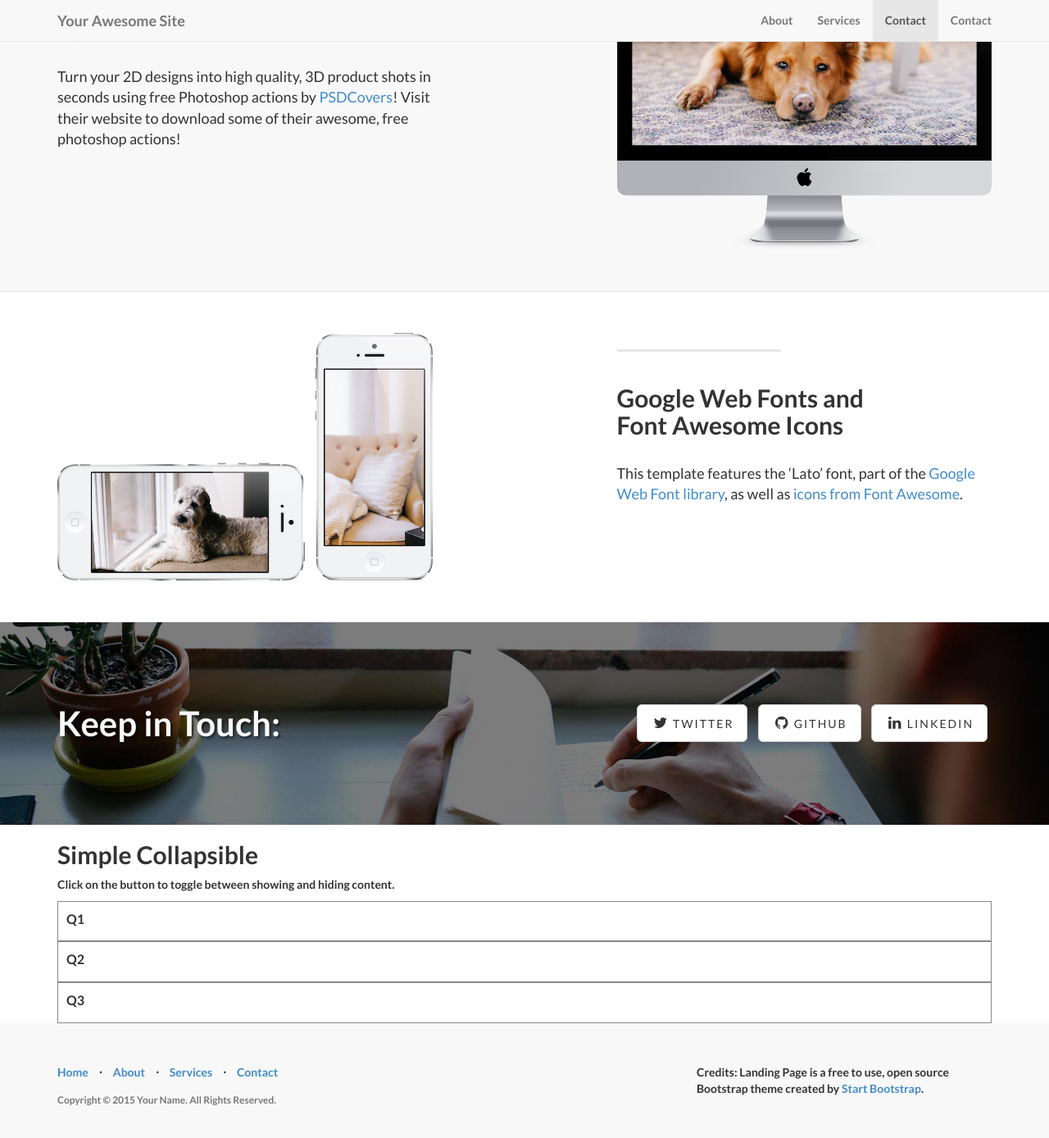
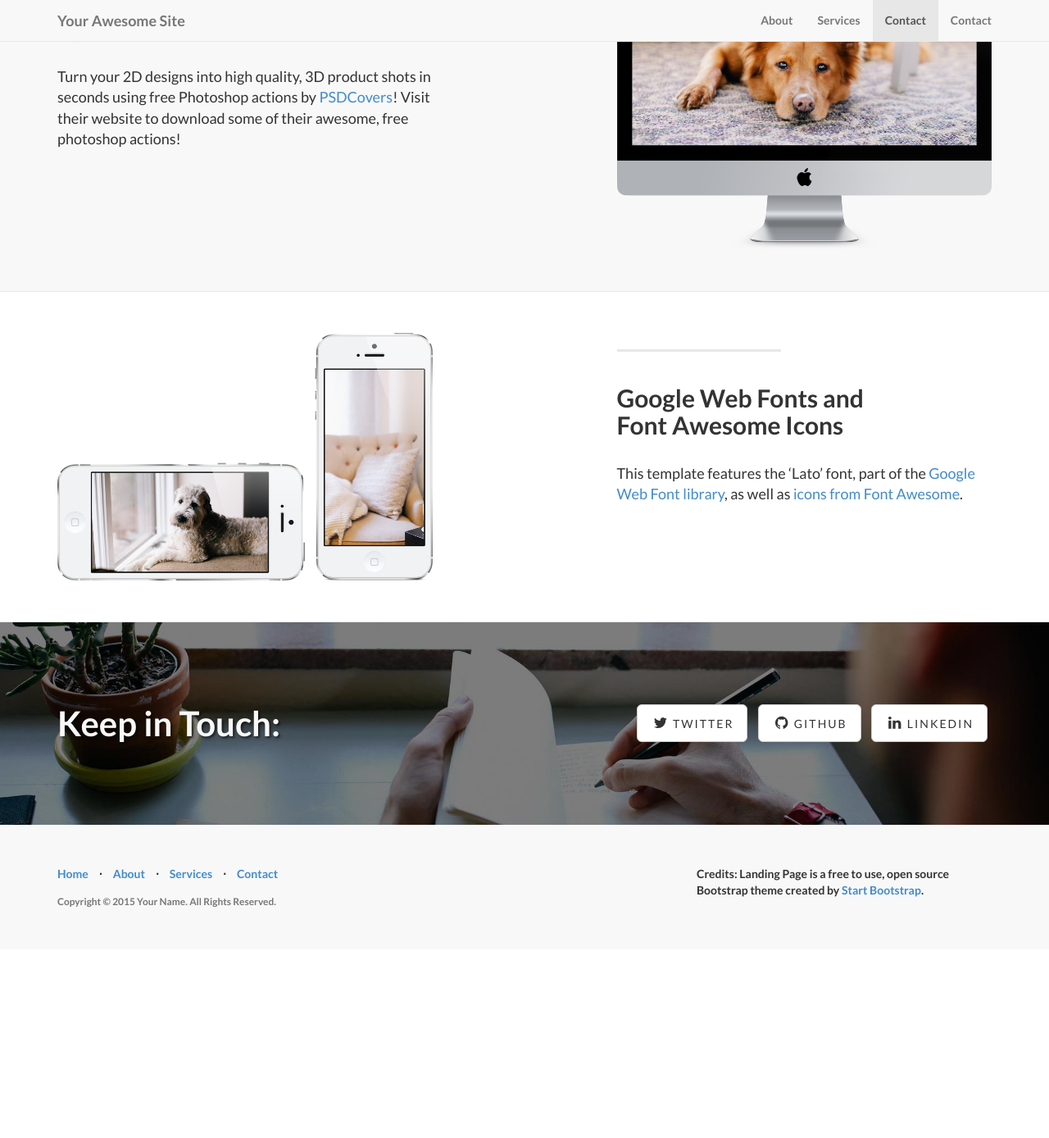
Before and after one commit to classprep/classprep.github.io, a Jekyll site: the page built from index.html, in a window 1280 px wide and 1400 px high, scrolled down 1644 px. Shown: the top 1388 px of the window at 82% size. Built offline with Jekyll 4.4.1, drawn with Linux system fonts in a browser that asks for light colours; after the commit the page ends 2802 px from its top, so only the background shows below that.

Commit message:
Update contact.html

```diff
--- a/_includes/contact.html
+++ b/_includes/contact.html
@@ -21,54 +21,5 @@
 		<!-- /.container -->
 
 	</div>
-
-	  <style>
-    .faq-box{
-      padding: 10px;
-      border : 1px solid #888;
-    }
-    label{
-      font-size:16px;
-      cursor:pointer;
-    }
-  </style>
-
-<div class="container">
-  <h2>Simple Collapsible</h2>
-  <p>Click on the button to toggle between showing and hiding content.</p>
-  <!-- FAQ start -->
-  <div class="faq-box">
-    <label data-toggle="collapse" data-target="#q1">Q1</label>
-    <div id="q1" class="collapse">
-      Lorem ipsum dolor sit amet, consectetur adipisicing elit,
-      sed do eiusmod tempor incididunt ut labore et dolore magna aliqua. Ut enim ad minim veniam,
-      quis nostrud exercitation ullamco laboris nisi ut aliquip ex ea commodo consequat.
-    </div>
-  </div>
-  <!-- FAQ stop -->
-
-  <!-- FAQ start -->
-  <div class="faq-box">
-    <label data-toggle="collapse" data-target="#q2">Q2</label>
-    <div id="q2" class="collapse">
-      Lorem ipsum dolor sit amet, consectetur adipisicing elit,
-      sed do eiusmod tempor incididunt ut labore et dolore magna aliqua. Ut enim ad minim veniam,
-      quis nostrud exercitation ullamco laboris nisi ut aliquip ex ea commodo consequat.
-    </div>
-  </div>
-  <!-- FAQ stop -->
-
-  <!-- FAQ start -->
-  <div class="faq-box">
-    <label data-toggle="collapse" data-target="#q3">Q3</label>
-    <div id="q3" class="collapse">
-      Lorem ipsum dolor sit amet, consectetur adipisicing elit,
-      sed do eiusmod tempor incididunt ut labore et dolore magna aliqua. Ut enim ad minim veniam,
-      quis nostrud exercitation ullamco laboris nisi ut aliquip ex ea commodo consequat.
-    </div>
-  </div>
-  <!-- FAQ stop -->
-</div>
-
 </section>
 <!-- /.banner -->
```
